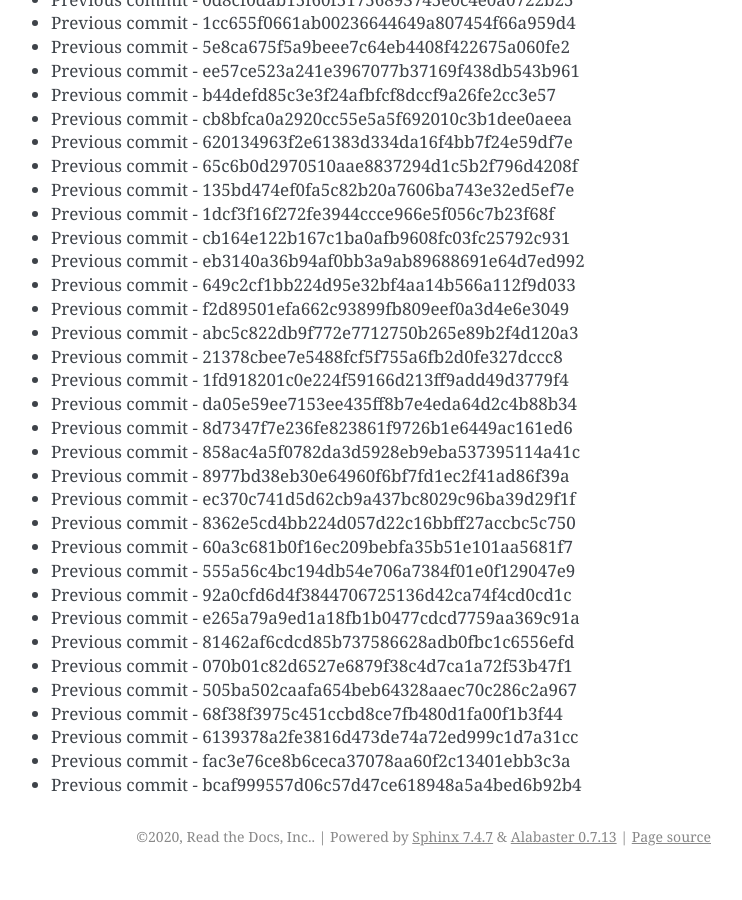
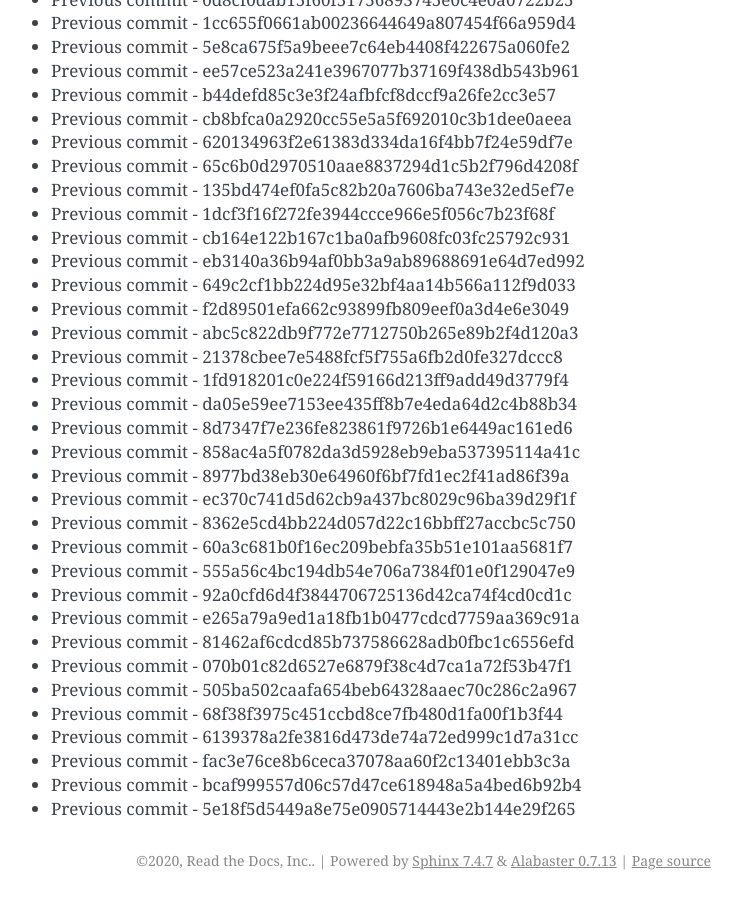
Before and after one commit to readthedocs/rtd-git-stresstest, a Sphinx documentation site: the page built from docs/updates.rst, in a window 1280 px wide and 900 px high, scrolled down 19860 px. Shown: the whole window, without its empty margins (399-1141 px from the left). Built offline with Sphinx 7.4.7, drawn with Linux system fonts in a browser that asks for light colours; before the commit the page ends 20736 px from its top, so only the background shows below that.

Commit message:
Generating commit from previous: 5e18f5d5449a8e75e0905714443e2b144e29f265

```diff
--- a/docs/updates.rst
+++ b/docs/updates.rst
@@ -866,3 +866,4 @@ It can be tested for any performance characteristics.
 * Previous commit - 6139378a2fe3816d473de74a72ed999c1d7a31cc
 * Previous commit - fac3e76ce8b6ceca37078aa60f2c13401ebb3c3a
 * Previous commit - bcaf999557d06c57d47ce618948a5a4bed6b92b4
+* Previous commit - 5e18f5d5449a8e75e0905714443e2b144e29f265
```
